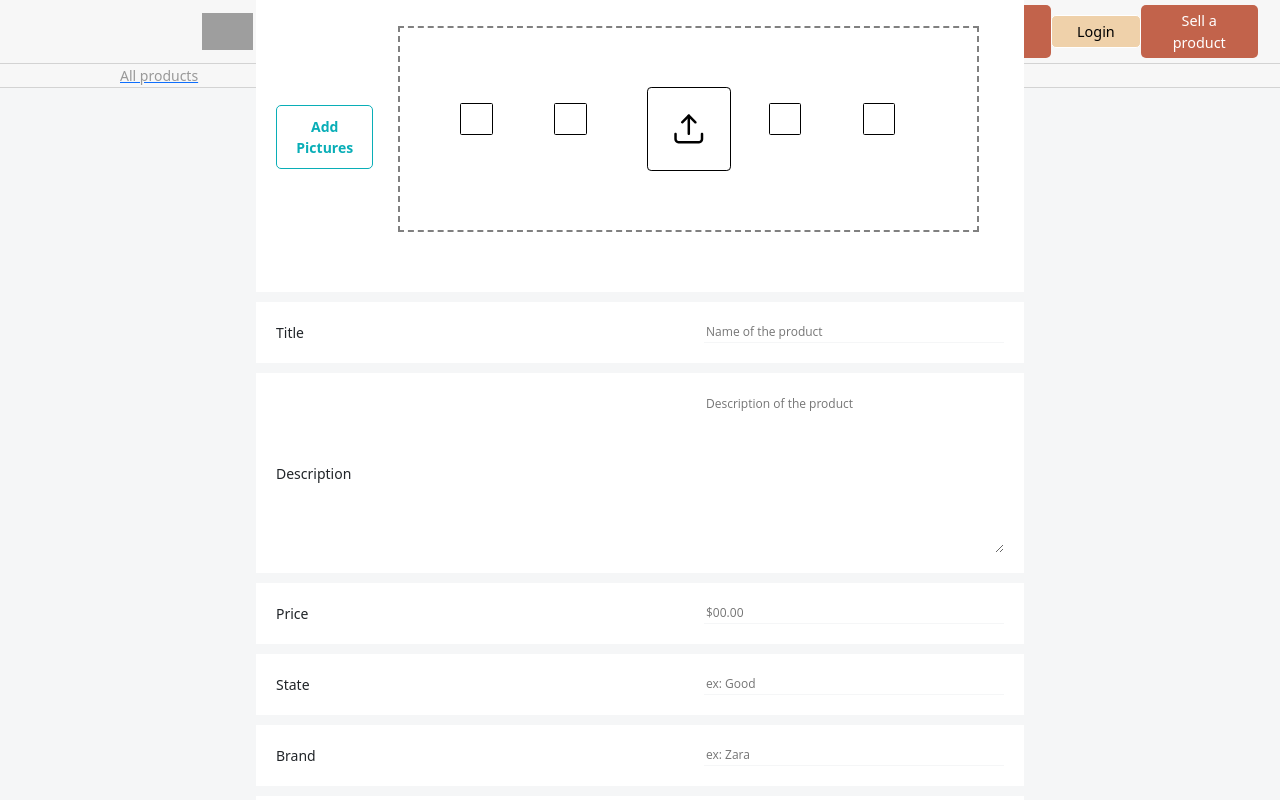
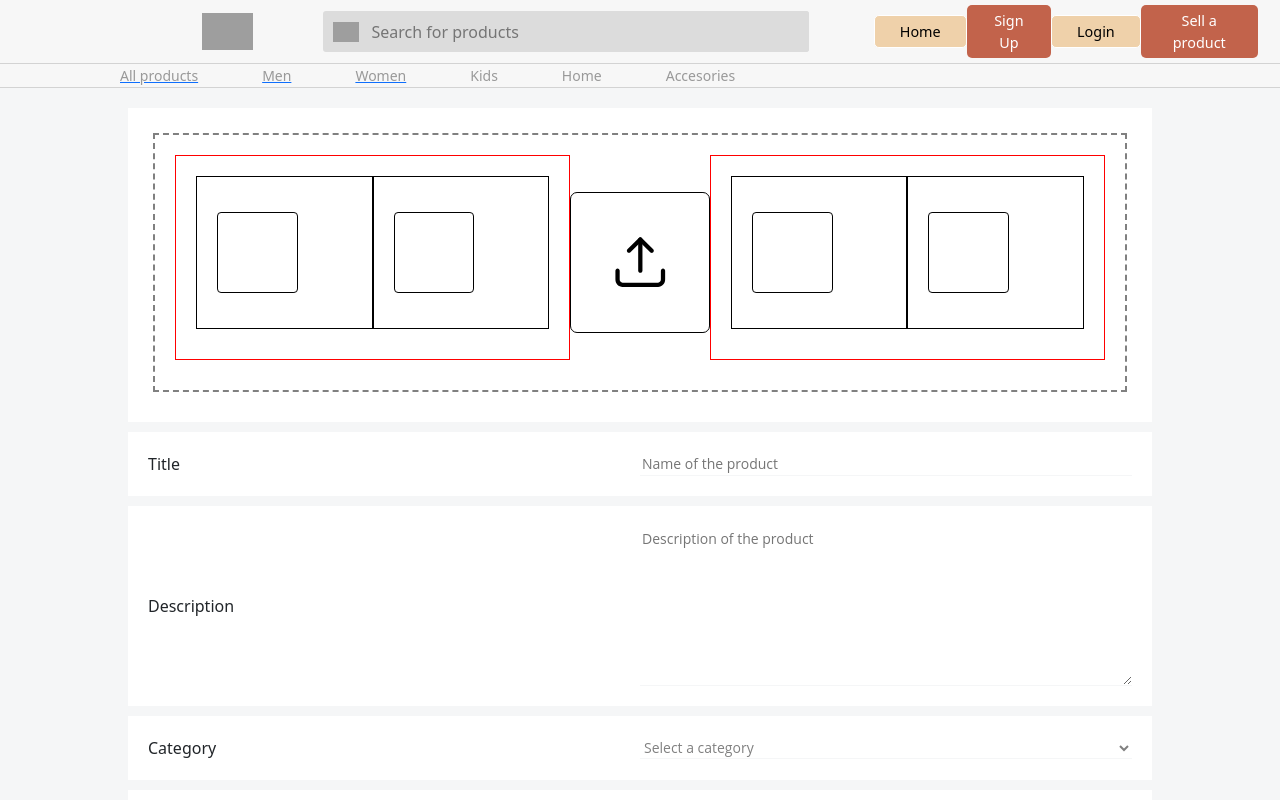
Before and after one commit to TheoDiamant/Project-3-Ironhack, a React (Create React App) app in the folder client/: page /new-product in a window 1280 px wide. Shown: the top 800 px of the page. Built offline with nearby package versions, Linux system fonts and the light colour scheme; no server answers; grey boxes are pictures that could not be loaded.

Commit message:
working on fixing imageInput styling

```diff
--- a/client/src/components/ImageInput/ImageInput.css
+++ b/client/src/components/ImageInput/ImageInput.css
@@ -4,23 +4,29 @@
     margin: 5px;
     flex: 1;
     display: flex;
-    justify-content: space-between;
-    align-items: center;
 }
 
 .imageInputHalfDiv {
+    border: 1px solid red;
     flex-basis: calc(50% - 15%/2);
-    display: flex;
-    justify-content: space-evenly;
-    align-items: center;
+    margin: 0;
 }
 
 .canvasDiv {
+    border: 1px solid black;
     flex: 1;
     position: relative;
     display: flex;
     justify-content: center;
     align-items: center;
+}
+
+.imageInputCanvas {
+    border: 1px solid black;
+    border-radius: 5%;
+    width: 60%;
+    margin: 15px 0;
+    aspect-ratio: 1/1;
 }
 
 .removeImageButton {
@@ -35,14 +41,6 @@
     cursor: pointer;
     animation: fade-in 5s;
     display: none;
-}
-
-.imageInputCanvas {
-    border: 1px solid black;
-    border-radius: 5%;
-    width: 60%;
-    margin: 15px 0;
-    aspect-ratio: 1/1;
 }
 
 .loading {
--- a/client/src/pages/AddProduct/AddProduct.css
+++ b/client/src/pages/AddProduct/AddProduct.css
@@ -1,171 +1,84 @@
-/* .baseDiv {
+.addProductDiv {
     display: flex;
     justify-content: center;
-    background-color: #C2634B;
-    height: 92vh;
+    align-items: center;
+    min-height: 92vh;
+    background-color: #f5f6f7;
 }
 
-.baseDiv h3 {
-    text-align: left;
-    color: white
+.addProductFormDiv {
+    display: flex;
+    justify-content: center;
+    align-items: center;
+    width: 80%;
+    margin: 20px;
 }
 
 .addProductForm {
     display: flex;
     flex-direction: column;
-    height: 100%;
-    width: 80%;
+    font-size: 16px;
 }
 
-.addProductForm p {
-    margin: 15px 5px;
-}
-
-.imageFormDiv {
-    flex: 3;
-    display: flex;
-    flex-direction: column;
-    background-color: white;
-    text-align: left;
-    margin-bottom: 20px;
-}
-
-.imageFormDiv > input {
-    display: none;
-    flex: 1;
-    border: 1px dashed black;
-    margin: 5px;
-    height: 50px;
-}
-
-.formDiv {
-    display: flex;
-    background-color: white;
-    margin-bottom: 20px;
-}
-
-.formDiv > p {
-    text-align: left;
-    width: 50%;
-}
-
-.formDiv > input {
-    width: 50%;
-}
-
-.formDiv > textarea {
-    width: 50%;
-}
-
-.descriptionDiv {
-    flex: 2;
-}
-
-.uploadButton {
-    background: rgb(164, 142, 255);
-    border: 1px solid rgb(164, 142, 255);;
-    border-radius: 4px;
-    color: #fff;
-    cursor: pointer;
-    font-size: 14px;
-    padding: 16px;
-    text-decoration: none;
-    transition: 0.3s ease background;
-    width: 100%;
-    margin-bottom: 20px;
-}
-
-.uploadButton:hover {
-    background: #fff;
-    color: #43a3e6;
-    transition: 0.3s ease background;
-} */
-
-
-.div-form {
-    background-color: #f5f6f7;
-
-    display: flex;
-    justify-content: center;
-    align-items: center;
-}
-
-.div-form .upload-file{
-    color: #09aeb7;
-    font-weight: 600;
-    margin: 0 auto;
-    border: 1px solid #09aeb7;
-    padding: 10px;
-    border-radius: 5px;
-    cursor: pointer;
-}
-
-.div-form form {
-    display: flex;
-    flex-direction: column;
-    width: 60%;
-    margin: 0 auto;
-    font-size: 14px;
-}
-
-.div-form form div {
-    background-color: #FFF;
-    margin-bottom: 10px;
-    width: 100%;
-    padding: 20px;
+.addProductForm div {
     display: flex;
     align-items: center;
     justify-content: space-between;
+    margin-bottom: 10px;
+    padding: 20px;
+    background-color: white;
 }
 
-.div-form form input {
-    font-family: "Open Sans",sans-serif;
-    width: 300px;
-    font-size: 12px;
-    margin-left: 40%;
-    border: none;
-    border-bottom: 1.8px solid #f5f6f7;
-
-}
-
-.div-form  form textarea {
-    height: 20vh;
-    font-family: "Open Sans",sans-serif;
-    width: 300px;
-    font-size: 12px;
-    margin-left: 40%;
-    border: none;
-    border-bottom: 1.8px solid var(--light-grey);
-}
-
-.div-form label {
+.addProductFormDiv label {
     max-width: 200px;
 }
 
+.addProductForm input {
+    font-family: "Open Sans",sans-serif;
+    width: 50%;
+    font-size: 14px;
+    border: none;
+    border-bottom: 1.8px solid #f5f6f7;
+}
 
-.submit-btn {
+.addProductForm textarea {
+    font-family: "Open Sans",sans-serif;
+    height: 20vh;
+    width: 50%;
+    font-size: 14px;
+    border: none;
+    border-bottom: 1.8px solid #f5f6f7;
+}
 
-    background-color: #09aeb7;
-    color: #fff;
-    border: 1px solid #09aeb7;
+.addProductForm select {
+    font-family: "Open Sans",sans-serif;
+    width: 50%;
+    font-size: 14px;
+    border: none;
+    border-bottom: 1.8px solid #f5f6f7;
+    color: gray;
+    background-color: white;
+}
+
+.addProductButton {
+    font-family: "Open Sans",sans-serif;
     border-radius: 5px;
-    font-family: "Open Sans",sans-serif;
     cursor: pointer;
     font-size: 14px;
     padding: 10px 63px;
-    margin: 30px auto 0;
-
+    background-color: #09aeb7;
+    border: 1px solid #09aeb7;
+    color: #fff;
+    transition: 0.3s ease;
 }
 
-.input-img {
-    display: none;
+.addProductButton:hover {
+    background-color: white;
+    color: #09aeb7;
 }
 
-.wrapper {
-    height: 120vh;
-    width: 100vw;
-    display: flex;
-    justify-content: center;
-    align-items: center;
-    background: none;
+@media only screen and (min-width: 1920px) {
+    .addProductForm {
+        width: 50%;
+    }
 }
--- a/client/src/pages/AddProduct/AddProduct.jsx
+++ b/client/src/pages/AddProduct/AddProduct.jsx
@@ -72,24 +72,11 @@ function AddProduct() {
 
     return (
 
-        <div className="div-form">
-
-            <div className="wrapper">
-
-                <form onSubmit={handleSubmit}>
-
-
-
-                    {/* <div className="imageFormDiv">
-                        <p>Add up to 4 images</p>
+        <div className="addProductDiv">
+            <div className="addProductFormDiv">
+                <form className="addProductForm" onSubmit={handleSubmit}>
+                    <div>
                         <ImageInput imagesLoading={imagesLoading} setImageURLs={setImageURLs} imageURLs={imageURLs} handleImages={handleImages}/>
-                    </div> */}
-
-                    <div>
-                        <label for="file" className="upload-file">Add Pictures</label>
-                        <div className="input-img">
-                        <ImageInput imagesLoading={imagesLoading} setImageURLs={setImageURLs} imageURLs={imageURLs} handleImages={handleImages}/>
-                        </div>
                     </div>
                     <div>
                         <label>Title</label>
@@ -98,6 +85,17 @@ function AddProduct() {
                     <div>
                         <label>Description</label>
                         <textarea name="description" placeholder="Description of the product" type="text" alt="" onChange={handleChange}></textarea>
+                    </div>
+                    <div>
+                      <label>Category</label>
+                        <select name="category" onChange={handleChange}>
+                                <option value="">Select a category</option>
+                                <option value="Men">Men</option>
+                                <option value="Women">Women</option>
+                                <option value="Home">Home</option>
+                                <option value="Baby">Baby</option>
+                                <option value="Accessories">Accessories</option>
+                        </select>
                     </div>
                     <div>
                         <label>Price</label>
@@ -123,45 +121,9 @@ function AddProduct() {
                         <label>Country</label>
                         <input name="country" placeholder="ex: France" type="text" alt="" onChange={handleChange}></input>
                     </div>
-                    <div>
-                      <label>Category</label>
-                        <select name="category" onChange={handleChange}>
-                                <option value="">Select a category</option>
-                                <option value="Men">Men</option>
-                                <option value="Women">Women</option>
-                                <option value="Home">Home</option>
-                                <option value="Baby">Baby</option>
-                                <option value="Accessories">Accessories</option>
-                        </select>
-                    </div>
-
-                    <button type="submit" className="submit-btn">ADD A PRODUCT</button>
-
+                    <button type="submit" className="addProductButton">ADD A PRODUCT</button>
                 </form>
-
             </div>
-
-
-            {/* <form className="addProductForm" onSubmit={handleSubmit}>
-                <h3>Add a product</h3>
-                <div className="imageFormDiv">
-                    <p>Add up to 4 images</p>
-                    <ImageInput imagesLoading={imagesLoading} setImageURLs={setImageURLs} imageURLs={imageURLs} handleImages={handleImages}/>
-                </div>
-                <div className="formDiv">
-                    <p>Title</p>
-                    <input name="title" type="text" alt="" onChange={handleChange}></input>
-                </div>
-                <div className="formDiv descriptionDiv">
-                    <p>Description</p>
-                    <textarea name="description" type="text" alt="" onChange={handleChange}></textarea>
-                </div>
-                <div className="formDiv">
-                    <p>Price</p>
-                    <input name="price" type="number" alt="" onChange={handleChange}></input>
-                </div>
-                <button className="uploadButton">Upload</button>
-            </form> */}
         </div>
     )
 }
```
